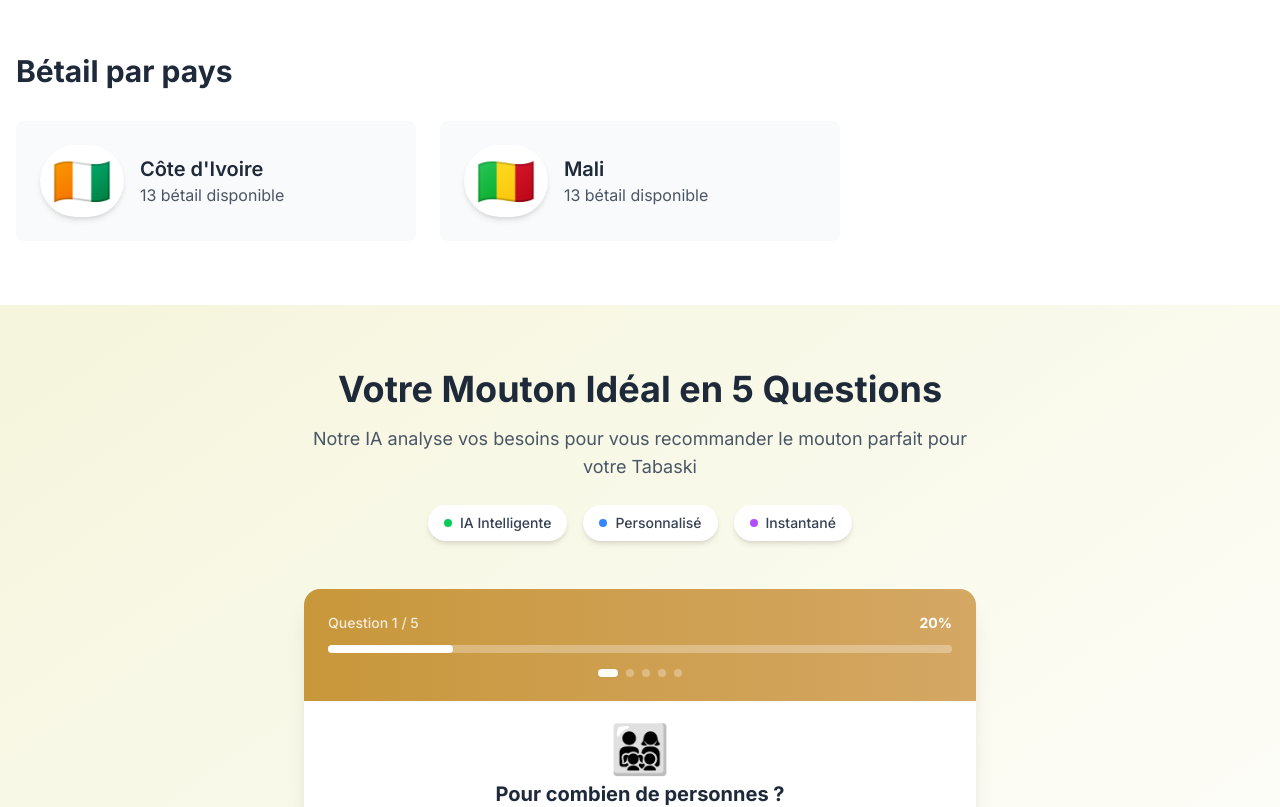
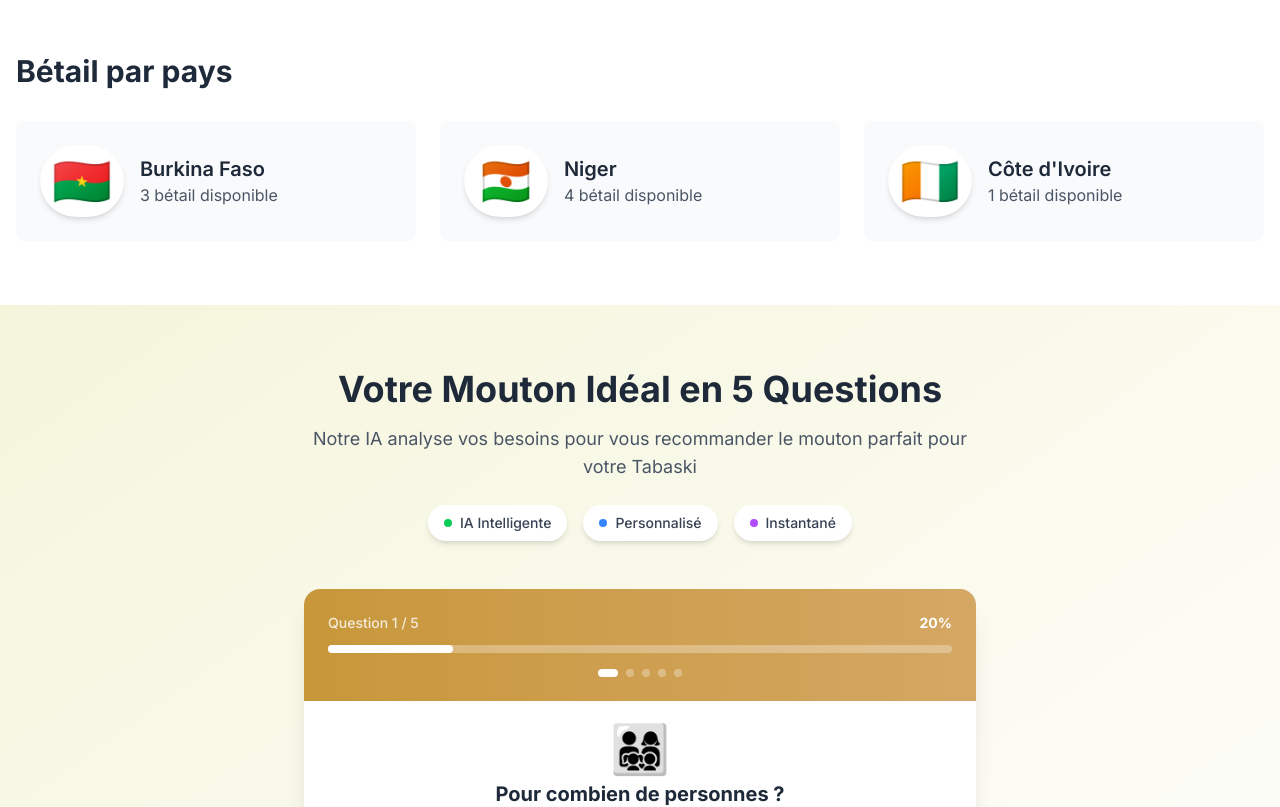
Before and after one commit to ArifD06/3S_Betail, a Next.js app: page / in a window 1280 px wide. Shown: the part 880-1687 px from the top of the page. Built offline with nearby package versions, Linux system fonts and the light colour scheme.

Commit message:
Page accueil : drapeaux cohérents + pays réels avec comptage dynamique
- LivestockByCountry : données dynamiques depuis products.ts, pays à 0 masqués
- FeaturedProducts : correction drapeaux Burkina Faso/Niger + suppression FiPlay

Co-Authored-By: Claude Sonnet 4.6 <noreply@anthropic.com>

```diff
--- a/components/FeaturedProducts.tsx
+++ b/components/FeaturedProducts.tsx
@@ -1,7 +1,7 @@
 'use client'
 
 import React, { useState } from 'react'
-import { FiArrowRight, FiPlay } from 'react-icons/fi'
+import { FiArrowRight } from 'react-icons/fi'
 import { products as allProducts, Product } from '@/data/products'
 
 const tabs = [
@@ -66,14 +66,13 @@ export default function FeaturedProducts() {
                     style={{ backgroundImage: `url('${product.image}')`, backgroundColor: '#f3f4f6' }}
                   ></div>
                 ) : (
-                  <div className="w-full h-full bg-gray-800 flex flex-col items-center justify-center space-y-2">
-                    <FiPlay className="text-white text-4xl" />
-                    <span className="text-white text-xs font-medium">Vidéo disponible</span>
+                  <div className="w-full h-full bg-gray-200 flex items-center justify-center">
+                    <span className="text-gray-400 text-sm">Photo non disponible</span>
                   </div>
                 )}
                 {/* Country Flag */}
                 <div className="absolute top-3 left-3 bg-white px-1.5 py-0.5 rounded-full text-lg">
-                  {product.flag === 'Côte d\'Ivoire' ? '🇨🇮' : '🇲🇱'}
+                  {product.flag === 'Burkina Faso' ? '🇧🇫' : product.flag === 'Niger' ? '🇳🇪' : product.flag === "Côte d'Ivoire" ? '🇨🇮' : '🇲🇱'}
                 </div>
                 {/* Stock Badge */}
                 <div className="absolute top-3 right-3 bg-[#C8973A] text-white px-3 py-1 rounded-full text-sm font-medium">
--- a/components/LivestockByCountry.tsx
+++ b/components/LivestockByCountry.tsx
@@ -1,38 +1,31 @@
 'use client'
 
 import React from 'react'
-import { FiArrowRight } from 'react-icons/fi'
+import { products } from '@/data/products'
 
-interface Country {
-  name: string
-  flag: string
-  count: number
+const flagMap: { [key: string]: string } = {
+  'Burkina Faso': '🇧🇫',
+  'Niger': '🇳🇪',
+  "Côte d'Ivoire": '🇨🇮',
+  'Mali': '🇲🇱'
 }
 
-const countries: Country[] = [
-  {
-    name: 'Côte d\'Ivoire',
-    flag: '🇨🇮',
-    count: 13
-  },
-  {
-    name: 'Mali',
-    flag: '🇲🇱',
-    count: 13
-  }
-]
+export default function LivestockByCountry() {
+  const countByCountry = products.reduce<{ [key: string]: number }>((acc, product) => {
+    const origin = product.origin.trim()
+    acc[origin] = (acc[origin] || 0) + 1
+    return acc
+  }, {})
 
-export default function LivestockByCountry() {
+  const countries = Object.entries(countByCountry)
+    .filter(([, count]) => count > 0)
+    .map(([name, count]) => ({ name, count, flag: flagMap[name] || '🏳️' }))
+
   return (
     <section className="py-16 bg-white">
       <div className="container mx-auto px-4">
         <div className="flex justify-between items-center mb-8">
           <h2 className="text-3xl font-bold text-gray-800">Bétail par pays</h2>
-          <a
-            href="#"
-            className="flex items-center space-x-2 text-[#C8973A] hover:text-[#B8852E] transition-colors font-medium"
-          >
-          </a>
         </div>
 
         <div className="grid grid-cols-1 md:grid-cols-2 lg:grid-cols-3 gap-6">
```
